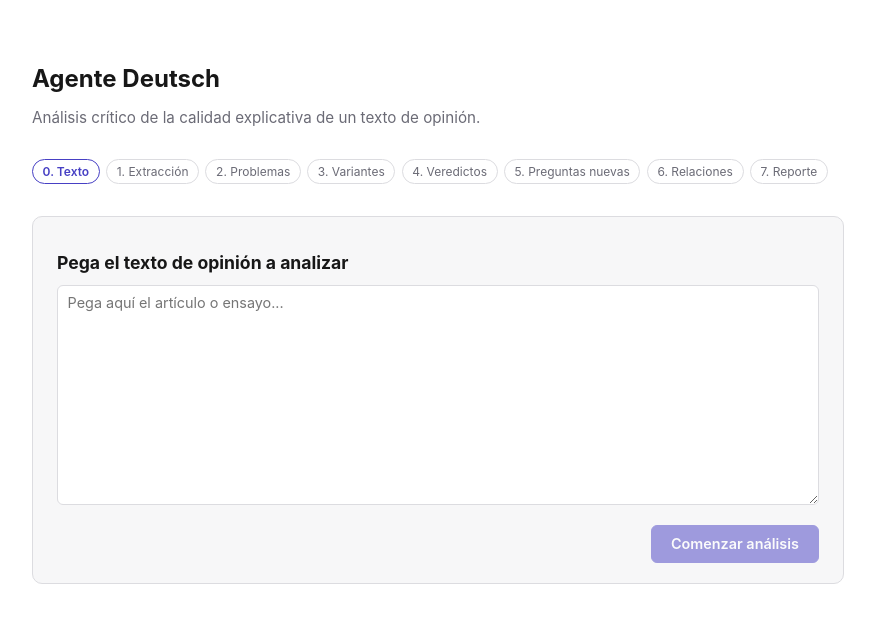
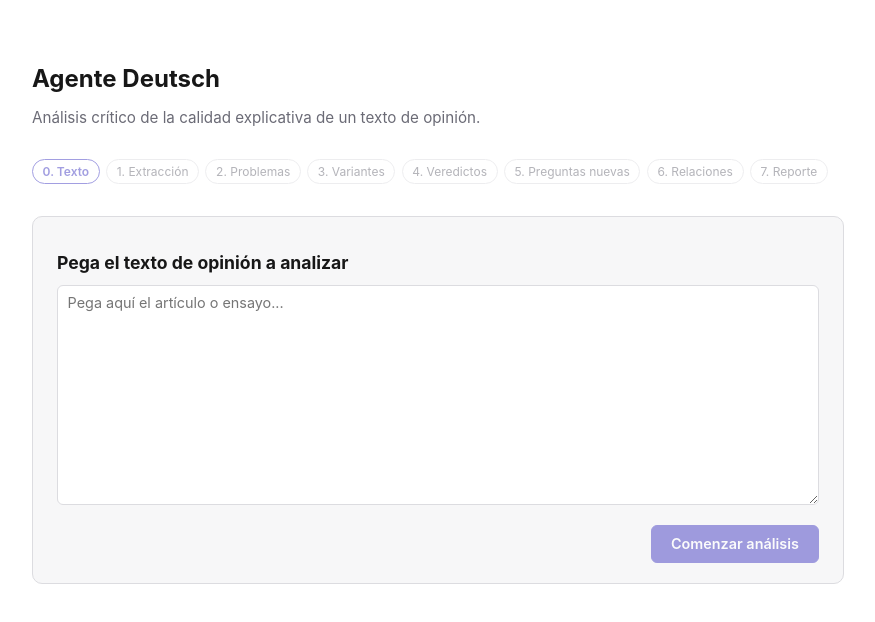
Before and after one commit to umbusk1/agent_deutsch, a Next.js app: page / in a window 1280 px wide. Shown: the top 622 px of the page, without its empty margins (202-1077 px from the left). Built offline with nearby package versions, Linux system fonts and the light colour scheme.

Commit message:
Permitir navegar hacia pasos anteriores ya completados desde el indicador superior

```diff
--- a/src/app/globals.css
+++ b/src/app/globals.css
@@ -99,6 +99,12 @@ a {
 
 .step-dot.done {
   background: var(--card);
+  cursor: pointer;
+}
+
+.step-dot.done:hover {
+  border-color: var(--accent);
+  color: var(--accent);
 }
 
 .card {
--- a/src/app/page.tsx
+++ b/src/app/page.tsx
@@ -265,11 +265,23 @@ export default function Home() {
       </div>
 
       <div className="steps-indicator">
-        {STEP_LABELS.map((label, i) => (
-          <span key={label} className={`step-dot ${i === step ? "active" : i < step ? "done" : ""}`}>
-            {i}. {label}
-          </span>
-        ))}
+        {STEP_LABELS.map((label, i) => {
+          const clickable = i < step && !loading;
+          return (
+            <button
+              key={label}
+              type="button"
+              className={`step-dot ${i === step ? "active" : i < step ? "done" : ""}`}
+              disabled={!clickable}
+              onClick={() => {
+                setError(null);
+                setStep(i);
+              }}
+            >
+              {i}. {label}
+            </button>
+          );
+        })}
       </div>
 
       {error && <div className="error-banner">{error}</div>}
```
